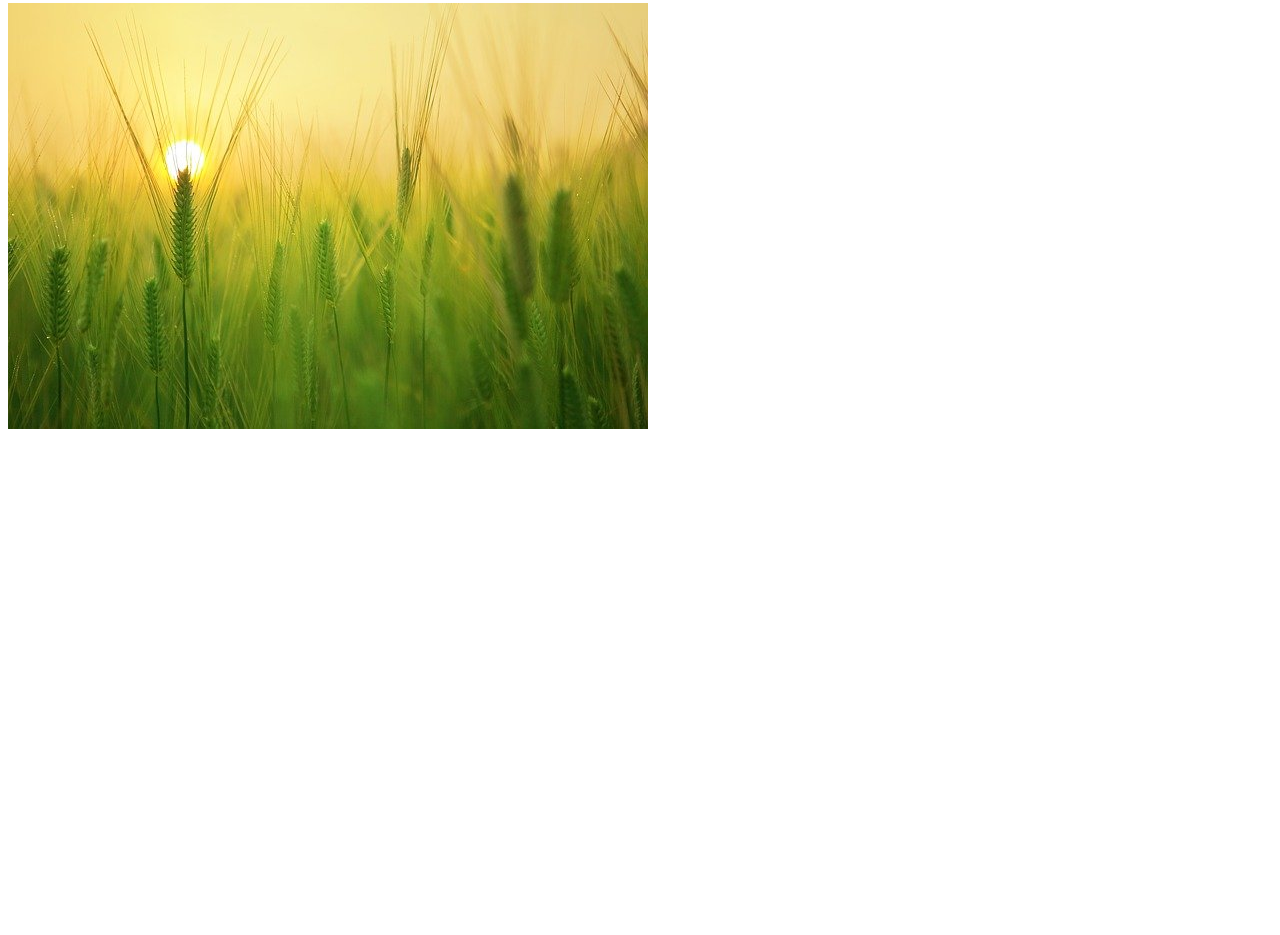
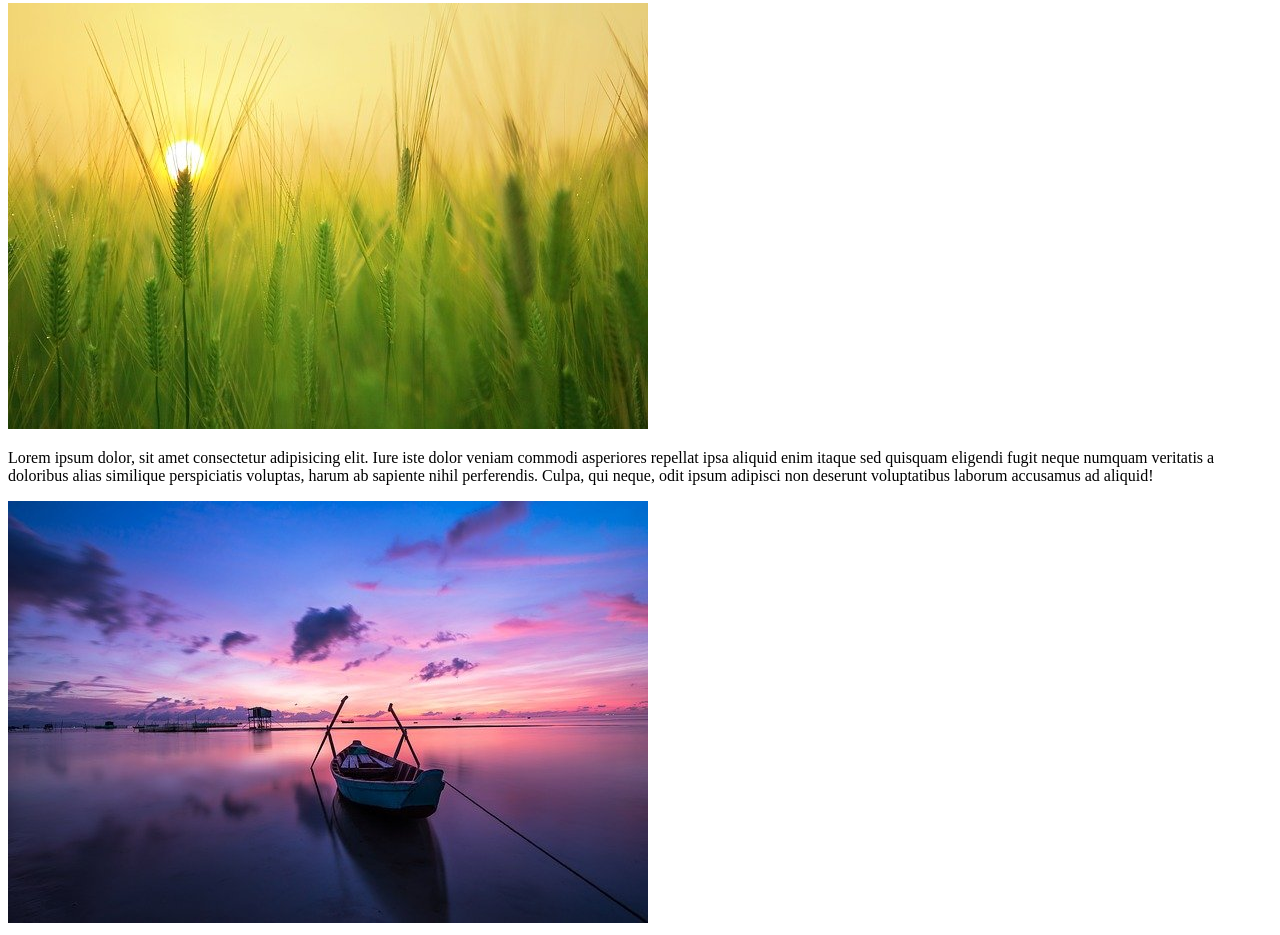
Before and after one commit to salmanahmed643/my_second_repo, a plain HTML site: page index.html in a window 1280 px wide. Shown: the part 1133-2068 px from the top of the page. Before the commit the page ends 1574 px from the top, so only its background shows below. Drawn offline with Linux system fonts and the light colour scheme.

Commit message:
added lorem & image

```diff
--- a/index.html
+++ b/index.html
@@ -22,5 +22,11 @@
 
     <img src="images/222.jpg" alt="">
 
+    <div>
+        <p> Lorem ipsum dolor, sit amet consectetur adipisicing elit. Iure iste dolor veniam commodi asperiores repellat ipsa aliquid enim itaque sed quisquam eligendi fugit neque numquam veritatis a doloribus alias similique perspiciatis voluptas, harum ab sapiente nihil perferendis. Culpa, qui neque, odit ipsum adipisci non deserunt voluptatibus laborum accusamus ad aliquid! </p>
+
+        <img src="images/333.jpg" alt="">
+    </div>
+
 </body>
 </html>
```
